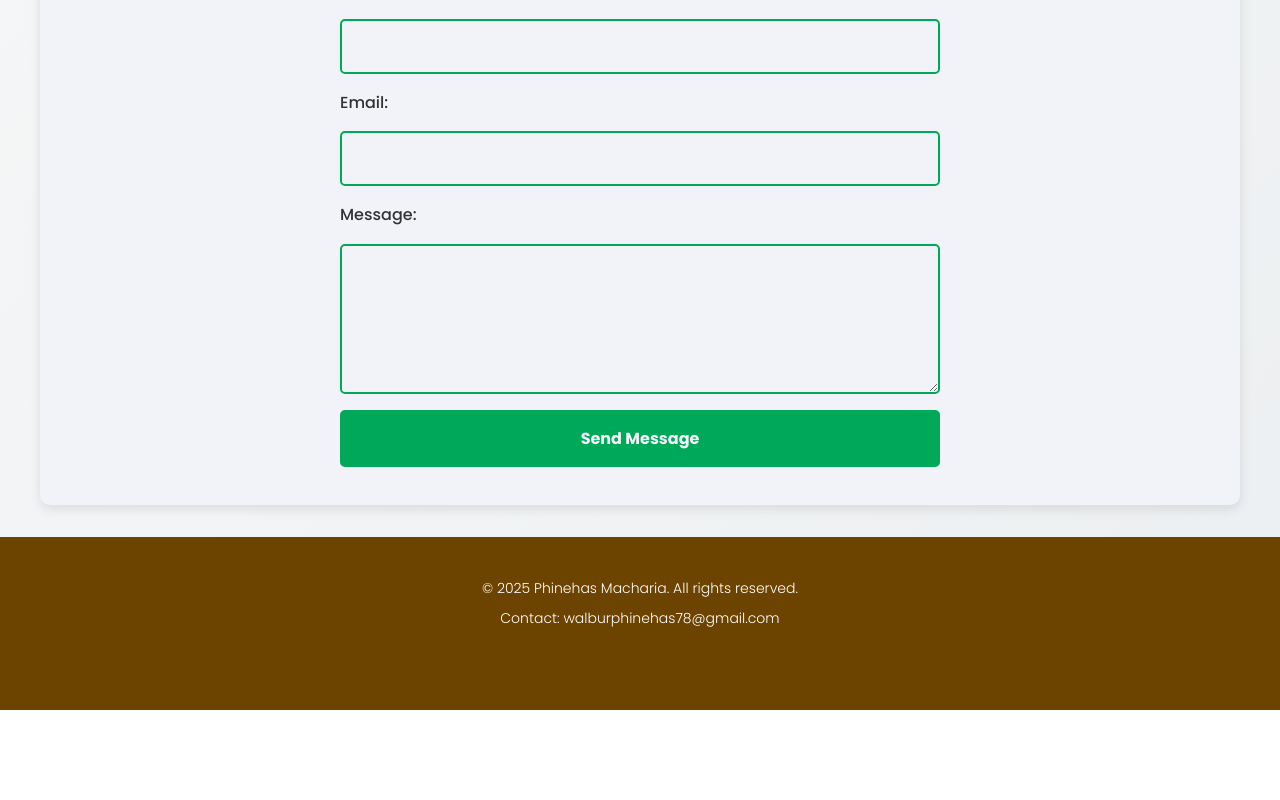
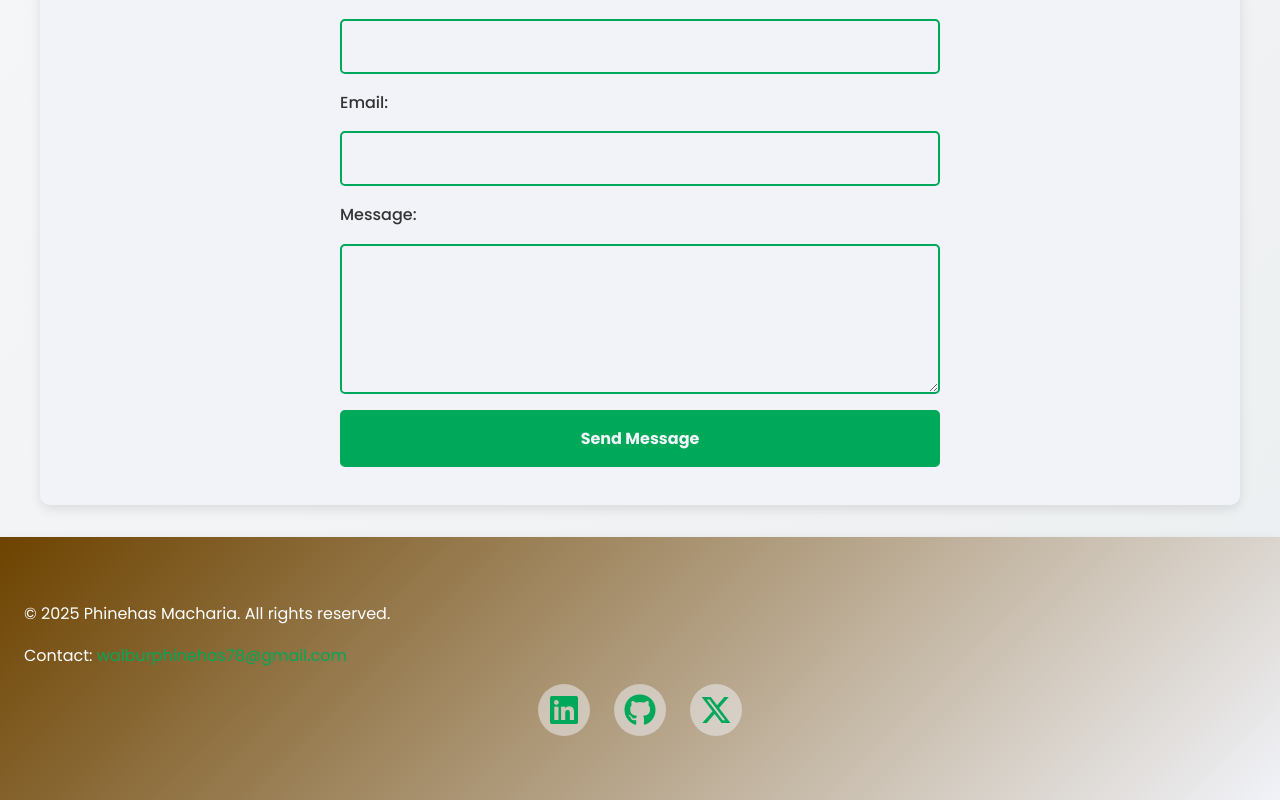
Before and after one commit to MachariaP/react-projects, a React (Vite) app in the folder my-portfolio/: page /contact in a window 1280 px wide. Shown: the part 1131-1931 px from the top of the page. Before the commit the page ends 1841 px from the top, so only its background shows below. Built offline with nearby package versions, Linux system fonts and the light colour scheme.

Commit message:
style: enhance Footer.css with gradient hovers and error styling

```diff
--- a/my-portfolio/src/components/Footer/Footer.css
+++ b/my-portfolio/src/components/Footer/Footer.css
@@ -3,52 +3,176 @@
 
 /* Footer Styles */
 footer {
-  text-align: center;
-  padding: calc(var(--spacing) * 8) calc(var(--spacing) * 4);
-  background: var(--footer-bg);
+  background: linear-gradient(135deg, var(--footer-bg), var(--section-bg));
+  padding: clamp(2.5rem, 5vw, 4rem) clamp(1rem, 3vw, 1.5rem);
   color: var(--footer-text);
+  box-shadow: var(--box-shadow);
 }
 
-footer p {
-  margin: calc(var(--spacing) * 2) 0;
-  font-size: clamp(0.75rem, 2vw, 0.875rem);
-  font-weight: 300;
+.footer-container {
+  max-width: 1280px;
+  margin: 0 auto;
+  display: grid;
+  grid-template-columns: repeat(auto-fit, minmax(220px, 1fr));
+  gap: clamp(1.5rem, 3vw, 2.5rem);
+  margin-bottom: clamp(1.5rem, 3vw, 2rem);
 }
 
-footer a {
+.footer-column {
+  text-align: left;
+}
+
+.footer-column h3 {
+  font-size: var(--font-size-h3);
+  color: var(--primary);
+  margin-bottom: 1rem;
+  font-weight: 600;
+}
+
+.footer-column p,
+.footer-column a {
+  font-size: clamp(0.9rem, 1.8vw, 1rem);
   color: var(--footer-text);
   text-decoration: none;
+  margin-bottom: 0.6rem;
   transition: var(--transition);
 }
 
-footer a:hover {
+.footer-column a:hover {
+  color: var(--secondary);
+}
+
+.footer-column a:focus {
+  outline: 3px solid var(--focus-color);
+  outline-offset: 2px;
+}
+
+.footer-column ul {
+  list-style: none;
+}
+
+.footer-column ul li {
+  margin-bottom: 0.6rem;
+}
+
+.newsletter-form {
+  display: flex;
+  flex-wrap: wrap;
+  gap: 0.6rem;
+}
+
+.newsletter-form input {
+  padding: clamp(0.6rem, 1.5vw, 0.9rem);
+  border: 2px solid var(--primary);
+  border-radius: 24px;
+  font-size: clamp(0.9rem, 1.8vw, 1rem);
+  flex: 1;
+  background: var(--section-bg);
+  color: var(--text-color);
+  transition: var(--transition);
+}
+
+.newsletter-form input:focus {
+  border-color: var(--accent);
+  box-shadow: 0 0 8px var(--focus-color);
+}
+
+.newsletter-form button {
+  padding: clamp(0.6rem, 1.5vw, 0.9rem) clamp(1rem, 2vw, 1.5rem);
+  background: var(--button-bg);
+  color: var(--highlight);
+  border: none;
+  border-radius: 24px;
+  font-size: clamp(0.9rem, 1.8vw, 1rem);
+  cursor: pointer;
+  transition: var(--transition);
+}
+
+.newsletter-form button:hover {
+  background: var(--gradient-bg);
+}
+
+.newsletter-form button:focus {
+  outline: 3px solid var(--focus-color);
+  outline-offset: 2px;
+}
+
+.form-message {
+  font-size: clamp(0.85rem, 1.8vw, 0.95rem);
+  margin-top: 0.6rem;
+  text-align: left;
+}
+
+.form-message.success {
   color: var(--accent);
 }
 
+.form-message.error {
+  color: var(--error-color);
+}
+
 .footer-social-links {
-  margin-top: calc(var(--spacing) * 4);
   display: flex;
   justify-content: center;
-  gap: calc(var(--spacing) * 4);
+  gap: clamp(1rem, 2vw, 1.5rem);
+  flex-wrap: wrap;
 }
 
-.footer-social-link {
-  width: clamp(1.5rem, 4vw, 2rem);
-  height: clamp(1.5rem, 4vw, 2rem);
-  font-size: clamp(0.75rem, 2vw, 1rem);
-  display: inline-flex;
+.footer-social-links a {
+  font-size: clamp(1.6rem, 3.5vw, 2rem);
+  color: var(--primary);
+  background: var(--card-bg);
+  width: 52px;
+  height: 52px;
+  display: flex;
+  align-items: center;
   justify-content: center;
-  align-items: center;
-  background: transparent;
-  border: 1px solid var(--footer-text);
   border-radius: 50%;
-  color: var(--footer-text);
   transition: var(--transition);
 }
 
-.footer-social-link:hover {
-  transform: scale(1.2);
-  color: var(--primary);
-  background: var(--highlight);
-  box-shadow: var(--box-shadow-active);
+.footer-social-links a:hover {
+  background: var(--gradient-bg);
+  color: var(--highlight);
 }
+
+.footer-social-links a:focus {
+  outline: 3px solid var(--focus-color);
+  outline-offset: 2px;
+}
+
+/* Responsive Design */
+@media (max-width: 884px) {
+  .footer-container {
+    grid-template-columns: 1fr;
+    text-align: center;
+  }
+
+  .footer-column {
+    text-align: center;
+  }
+
+  .newsletter-form {
+    justify-content: center;
+  }
+
+  .form-message {
+    text-align: center;
+  }
+}
+
+@media (max-width: 600px) {
+  footer {
+    padding: clamp(2rem, 4vw, 3rem) clamp(0.8rem, 2vw, 1rem);
+  }
+
+  .footer-column h3 {
+    font-size: clamp(1.1rem, 2.5vw, 1.3rem);
+  }
+
+  .footer-social-links a {
+    width: 44px;
+    height: 44px;
+    font-size: clamp(1.4rem, 3vw, 1.6rem);
+  }
+}
```
